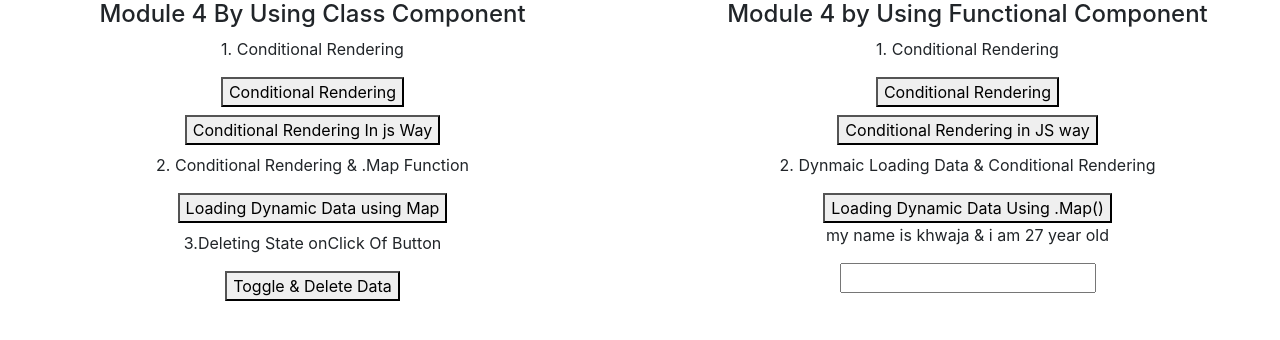
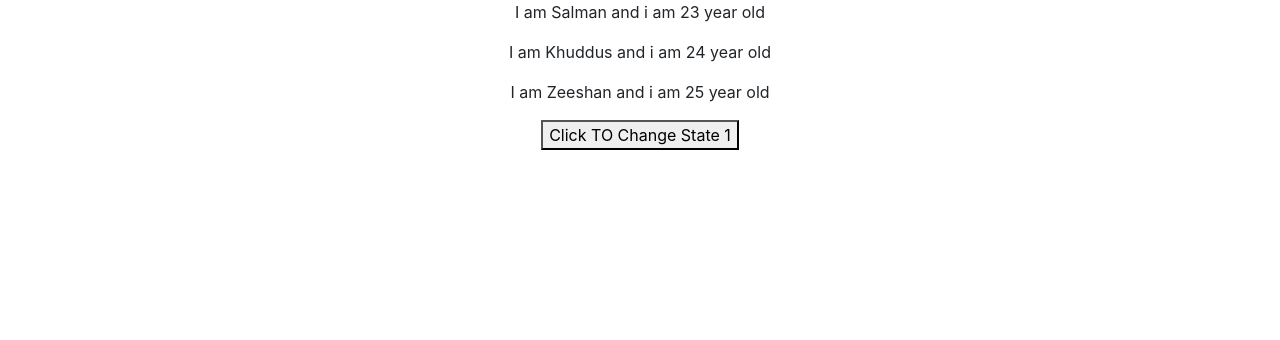
Before and after one commit to HusnainK721/my-first-app, a React (Create React App) app: page / in a window 1280 px wide. Shown: the top 340 px of the page. Built offline with nearby package versions, Linux system fonts and the light colour scheme.

Commit message:
working with useState

```diff
--- a/src/Component/C-MainBodySection/MainBodySection.jsx
+++ b/src/Component/C-MainBodySection/MainBodySection.jsx
@@ -1,11 +1,11 @@
 import React from "react";
 import { PropsWithClassParent } from "./PropsWithClassComponent/PropsWithClassParent";
-// import { PropsWithFunctionParent } from "./PropsWithFunctionComponent/PropsWithFunctionParent";
+import { PropsWithFunctionParent } from "./PropsWithFunctionComponent/PropsWithFunctionParent";
 export const MainBodySection = () => {
   return (
     <div>
-      <PropsWithClassParent />
-      {/* <PropsWithFunctionParent /> */}
+      {/* <PropsWithClassParent /> */}
+      <PropsWithFunctionParent />
     </div>
   );
 };
--- a/src/Component/HomePage/LandingPage/Landing.jsx
+++ b/src/Component/HomePage/LandingPage/Landing.jsx
@@ -1,7 +1,7 @@
 import React from "react";
 import { HeaderSection } from "../../A-HeaderSection/HeaderSection";
 import { LeftNavigationSection } from "../../B-LeftNavigationSection/LeftNavigationSection";
-// import { MainBodySection } from "../../C-MainBodySection/MainBodySection";
+import { MainBodySection } from "../../C-MainBodySection/MainBodySection";
 import { RightNavigationSection } from "../../D-RightNavigationSection/RightNavigationSection";
 import { FooterSection } from "../../E-FooterSection/FooterSection";
 import { Module4ListAndConditional } from "../../Module-4-ListAndConditional/Module4ListAndConditional";
@@ -11,13 +11,11 @@ export const Landing = () => {
       <div>
         <HeaderSection />
         <LeftNavigationSection />
-        {/* <MainBodySection /> */}
+        <MainBodySection />
         <RightNavigationSection />
         <FooterSection />
       </div>
-      <div>
-        <Module4ListAndConditional />
-      </div>
+      <div>{/* <Module4ListAndConditional /> */}</div>
     </React.Fragment>
   );
 };
```
Also changed, not shown: 1 other file (tests, documents, lock files or other folders).
